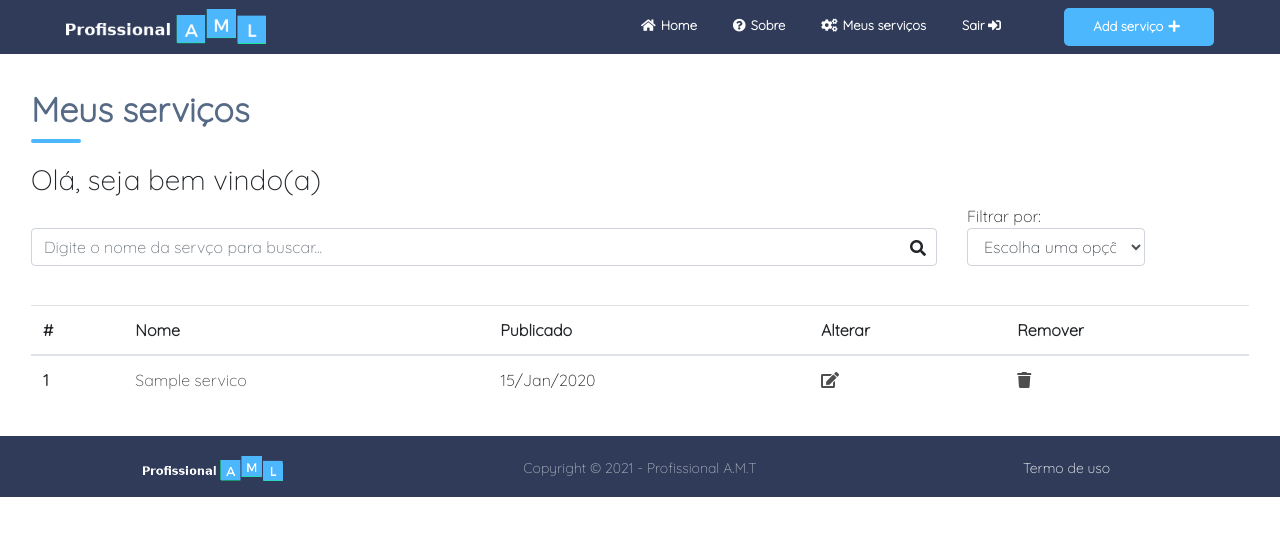
After one commit to virgilio09/ProfissionalAML, a Django app: page /dashboard/ in a window 1280 px wide. The commit adds this page. Shown: the top 536 px of the page. Run offline with Django 3.2, Linux system fonts and the light colour scheme; a user stored in the database is signed in; tables that the repository leaves empty hold one stand-in row (values such as "Sample post"); some libraries are stand-ins or nearby versions.

Commit message:
Search-dashboard

```diff
--- a/servicos/static/css/styles.css
+++ b/servicos/static/css/styles.css
@@ -464,6 +464,26 @@ a:hover {
 .add-servico .error {
     color: red;
 }
+
+/* ------------------------ dashboard ----------------------------- */
+
+.dashboard {
+    margin-top: 50px;
+}
+
+.dashboard .fas.fa-search {
+    position: absolute;
+    top: 12px;
+    right: 26px;
+    cursor: pointer;
+}
+
+.dashboard .search-div {
+    margin-top: 24px;
+    margin-bottom: 15px;
+    display: inline-block;
+}
+
 /* -------------------------- about-------------------------------- */
 
 .about {
--- a/servicos/static/js/scripts.js
+++ b/servicos/static/js/form.js
@@ -1,17 +1,4 @@
 $(document).ready(function(){
-    // #backtotop
-    jQuery("#backtotop").click(function () {
-        jQuery("body,html").animate({
-            scrollTop: 0
-        }, 600);
-    });
-    jQuery(window).scroll(function () {
-        if (jQuery(window).scrollTop() > 150) {
-            jQuery("#backtotop").addClass("visible");
-        } else {
-            jQuery("#backtotop").removeClass("visible");
-        }
-    });
 
     // ------------------- formulario add serviço ----------------
 
@@ -152,4 +139,5 @@ $(document).ready(function(){
 
         }
     });
+
 });
--- /dev/null
+++ b/servicos/static/js/layouts.js
@@ -0,0 +1,25 @@
+$(document).ready(function(){
+    // -------------------- #backtotop ----------------------------
+    jQuery("#backtotop").click(function () {
+        jQuery("body,html").animate({
+            scrollTop: 0
+        }, 600);
+    });
+    jQuery(window).scroll(function () {
+        if (jQuery(window).scrollTop() > 150) {
+            jQuery("#backtotop").addClass("visible");
+        } else {
+            jQuery("#backtotop").removeClass("visible");
+        }
+    });
+
+    // ---------------------- dashboard ----------------------------
+    var searchBtn = $('#search-btn');
+    var searchForm = $('#search-form');
+
+    $(searchBtn).on('click', function() {
+        searchForm.submit();
+    });
+
+
+});
--- a/servicos/templates/layouts/base.html
+++ b/servicos/templates/layouts/base.html
@@ -40,7 +40,7 @@
 							</li>
                             {% if user.is_authenticated %}
                                 <li class="nav-item">
-                                    <a class="nav-link" href="#"><i class="fas fa-cogs"></i>Meus serviços</a>
+                                    <a class="nav-link" href="{% url 'dashboard' %}"><i class="fas fa-cogs"></i>Meus serviços</a>
                                 </li>
                                 <li class="nav-item" id="exit">
                                     <a class="nav-link" href="{% url 'logout' %}">Sair <i class="fas fa-sign-in-alt"></i></a>
@@ -87,7 +87,8 @@
 		<!-- Option 1: jQuery and Bootstrap Bundle (includes Popper) -->
 		<script src="https://ajax.googleapis.com/ajax/libs/jquery/3.6.0/jquery.min.js"></script>
 		<script src="https://cdn.jsdelivr.net/npm/bootstrap@4.6.0/dist/js/bootstrap.bundle.min.js" integrity="sha384-Piv4xVNRyMGpqkS2by6br4gNJ7DXjqk09RmUpJ8jgGtD7zP9yug3goQfGII0yAns" crossorigin="anonymous"></script>
-		<script src="{% static 'js/scripts.js' %}"></script>
+		<script src="{% static 'js/form.js' %}"></script>
+        <script src="{% static 'js/layouts.js' %}"></script>
         <script src="{% static 'js/jquery.mask.min.js' %}"></script>
         <script src="http://ajax.aspnetcdn.com/ajax/jquery.validate/1.11.1/jquery.validate.min.js"></script>
 	</body>
--- a/servicos/templates/servico/about.html
+++ b/servicos/templates/servico/about.html
@@ -36,5 +36,4 @@
         </div>
     </div>
 </main>
-
 {% endblock %}
--- /dev/null
+++ b/servicos/templates/servico/dashboard.html
@@ -0,0 +1,94 @@
+{% extends 'layouts/base.html' %}
+
+{% block title %}Dashboard{% endblock %}
+
+
+{% block content %}
+<div class="dashboard p-3">
+    <div class="row">
+        <div class="col">
+            <div class="custom-title mt-4">
+                <h2>Meus serviços</h2>
+                <span class="section-separator mb-4"></span>
+                <div class="hello">
+                    <h3>Olá, seja bem vindo(a)</h3>
+                </div>
+            </div>
+        </div>
+    </div>
+    {% if exite %}
+        <div class="row">
+            <div class="col-sm-12 col-md-9 search-div">
+                <form method="GET" id="search-form">
+                    <input class="form-control" type="text" id="search" name="search" placeholder="Digite o nome da servço para buscar...">
+                    <i class="fas fa-search" id="search-btn"></i>
+                </form>
+            </div>
+            <div class="col-sm-12 col-md-2 filter">
+                <span>Filtrar por:</span>
+                <select name="filter" id="filter" class="form-control">
+                    <option value="">Escolha uma opção...</option>
+                    <option value="done">Mais recentes</option>
+                    <option value="doing">Mais antigos</option>
+                </select>
+            </div>
+        </div>
+
+        {% if request.GET.search %}
+            {% if achou %}
+                <div class="row">
+                    <div class="col">
+                        <div class="info-dasboard">
+                            <h3>Resultado da busca por: {{request.GET.search}}</h3>
+                        </div>
+                    </div>
+                </div>
+            {% else %}
+                <div class="col">
+                    <div class="info-dasboard">
+                        <h3>Resultado da busca por: {{request.GET.search}}</h3>
+                        <p>Nada encontrado... para voltar clique <a href="{% url 'dashboard' %}">aqui</a></p>
+                    </div>
+                </div>
+            {% endif %}
+        {% endif %}
+        {% if servicos %}
+            <div class="row">
+                <div class="col-12">
+                    <table class="table mt-4">
+                        <thead>
+                            <tr>
+                                <th scope="col">#</th>
+                                <th scope="col">Nome</th>
+                                <th scope="col">Publicado</th>
+                                <th scope="col">Alterar</th>
+                                <th scope="col">Remover</th>
+                            </tr>
+                        </thead>
+                        <tbody>
+                            {% for servico in servicos %}
+                                <tr>
+                                    <th scope="row">{{forloop.counter}}</th>
+                                    <td><a href="{% url 'servico-view' servico.id %}">{{servico.nome}}</a></td>
+                                    <td>{{servico.created_at|date:"d/M/Y"}}</td>
+                                    <td><a href=""><i class="fas fa-edit"></i></a></td>
+                                    <td><a href=""><i class="fas fa-trash"></i></a></td>
+                                </tr>
+                            {% endfor %}
+                        </tbody>
+                    </table>
+                </div>
+            </div>
+        {% endif %}
+    {% else %}
+        <div class="row">
+            <div class="col">
+                <div class="info-dasboard">
+                    <h3>Não há nenhum serviço</h3>
+                    <p>Para adicionar um serviço clique <a href="{% url 'add-servico' %}">aqui</a></p>
+                </div>
+            </div>
+        </div>
+    {% endif %}
+</div>
+{% endblock %}
--- a/servicos/urls.py
+++ b/servicos/urls.py
@@ -6,5 +6,5 @@ urlpatterns = [
     path('about/', views.about, name="about"),
     path('addservico/', views.addServico, name="add-servico"),
     path('servico/<int:id>', views.servicoView, name='servico-view'),
-
+    path('dashboard/', views.dashboard, name='dashboard')
 ]
--- a/servicos/views.py
+++ b/servicos/views.py
@@ -98,3 +98,30 @@ def servicoView(request, id):
         }
 
         return render(request, 'servico/servicoView.html', context)
+
+def dashboard(request):
+
+    search = request.GET.get('search')
+    filter = request.GET.get('filter')
+    achou = False # caso encontre algo na busca
+    exite = True # caso exita algum serviço
+
+    servicos = Servico.objects.filter(user=request.user)
+
+    if(servicos.exists()):
+        if search:
+            servicos = Servico.objects.filter(nome__icontains=search, user=request.user)
+
+            if(servicos.exists()):
+                achou = True
+    else:
+        exite = False
+
+    context = {
+        'servicos': servicos,
+        'achou': achou,
+        'exite': exite
+
+    }
+
+    return render(request, 'servico/dashboard.html', context)
```
